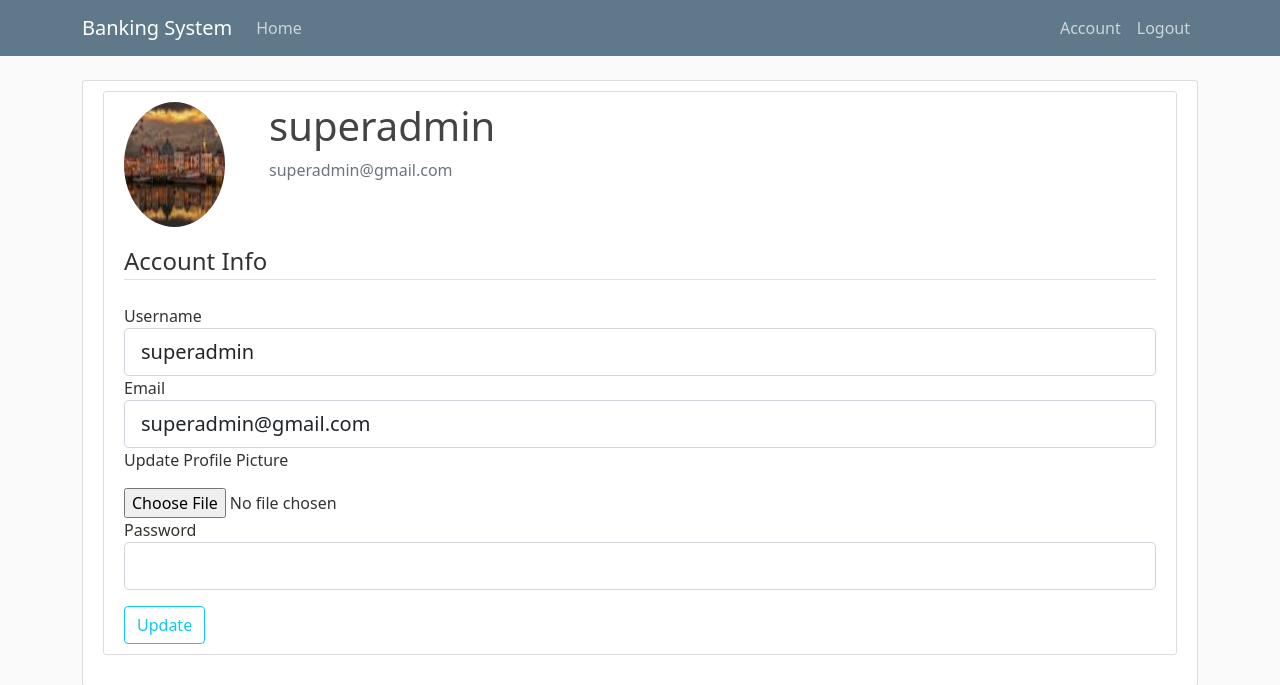
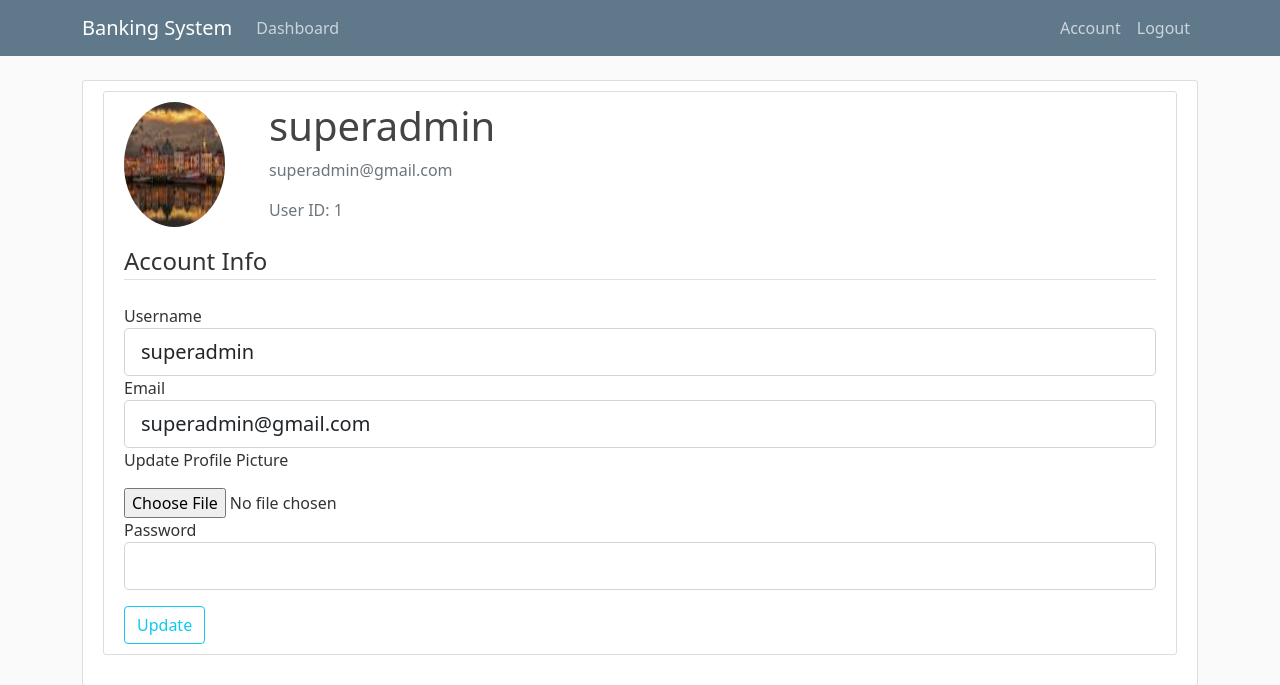
Before and after one commit to Farzen-Taha/Banking-System, a Flask app: page /account in a window 1280 px wide. Shown: the top 685 px of the page. Run offline with Flask 2, Linux system fonts and the light colour scheme; a user stored in the database is signed in; some libraries are stand-ins or nearby versions.

Commit message:
display full account info, removed password change from update account, display requests based on user role

```diff
--- a/bankingsystem/View.py
+++ b/bankingsystem/View.py
@@ -242,20 +242,13 @@ def save_picture(form_picture):
 def update_account():
     form = UpdatAccountForm()
     if form.validate_on_submit():
-        if validate_password(current_user.password, form.current_password.data):
+        if validate_password(current_user.password, form.password.data):
             if form.picture.data:
                 picture_file = save_picture(form.picture.data)
                 current_user.image_file = picture_file
             current_user.username = form.username.data
             current_user.email = form.email.data
-            update_password_result = False
-            if form.new_password.data:
-                update_password_result = set_new_password(current_user.password, form.current_password.data,
-                                                          form.new_password.data)
-            if update_password_result:
-                flash("Your account has updated succesfully and password changed!", "success")
-            else:
-                flash("Your profile updated successfuly!", "success")
+            flash("Your profile updated successfuly!", "success")
             db.session.commit()
         else:
             flash("Invalid password", "danger")
@@ -268,7 +261,10 @@ def update_account():
 
 
 def get_all_account_requests():
-    requests = Requests.query.all()
+    if current_user.user_type=="superadmin":
+        requests = Requests.query.all()
+    else:
+        requests = Requests.query.filter_by(user_type="customer").all()
     return render_template("admin/account_request.html", title="Request", requests=requests)
 
 
--- a/bankingsystem/form.py
+++ b/bankingsystem/form.py
@@ -80,6 +80,6 @@ class UpdatAccountForm(FlaskForm):
     def validate_email(self, email):
         if email.data != current_user.email:
             user = User.query.filter_by(email=email.data).first()
-            req = Requests.query.filter_by(username=email.data).first()
+            req = Requests.query.filter_by(email=email.data).first()
             if user or req:
                 raise ValidationError('That email is taken. Please choose a different one.')
--- a/bankingsystem/templates/account.html
+++ b/bankingsystem/templates/account.html
@@ -9,6 +9,10 @@
             <div class="col">
                 <h2 class="account-heading">{{ current_user.username }}</h2>
                 <p class="text-secondary">{{ current_user.email }}</p>
+                <p class="text-secondary">User ID: {{ current_user.id }}</p>
+                {% if current_user.user_type=="customer" %}
+                <p class="text-secondary">Account Number: {{ current_user.account_number }}</p>
+                {% endif %}
             </div>
         </div>
         <!-- FORM HERE -->
--- a/bankingsystem/templates/layout.html
+++ b/bankingsystem/templates/layout.html
@@ -34,7 +34,7 @@
             {% if current_user.is_authenticated and current_user.user_type=='customer'%}
             <a class="nav-item nav-link" href="{{url_for('transactions')}}">Transactions</a>
             {% elif current_user.is_authenticated and current_user.user_type=='superadmin' or current_user.user_type=='systemuser' %}
-            <a class="nav-item nav-link" href="{{url_for('admin.index')}}">Home</a>
+            <a class="nav-item nav-link" href="{{url_for('admin.index')}}">Dashboard</a>
             {%endif%}
           </div>
           <!-- Navbar Right Side -->
```
Also changed, not shown: bankingsystem/site.db, bankingsystem/static/profile_pic/478b85e7a22941f8.jpg (added), bankingsystem/static/profile_pic/f3d922efcf2d4e21.jpg (added).
